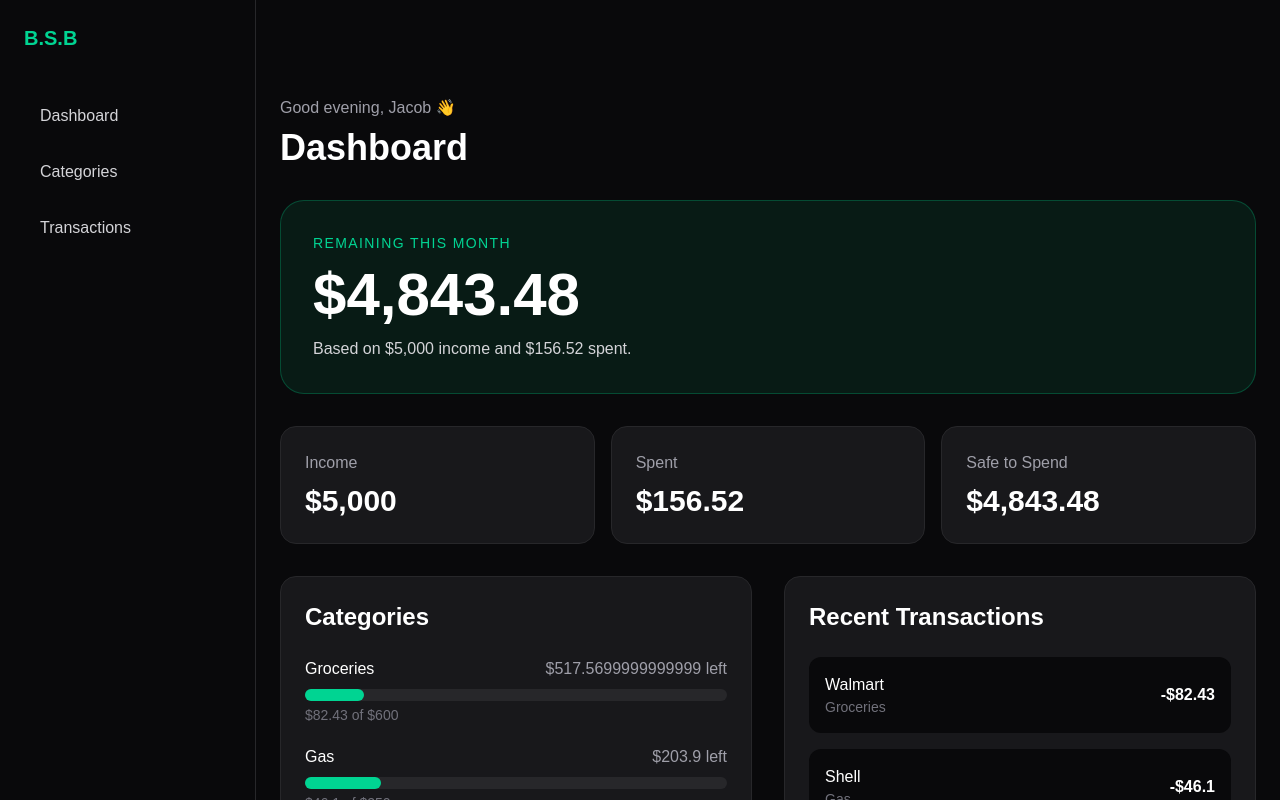
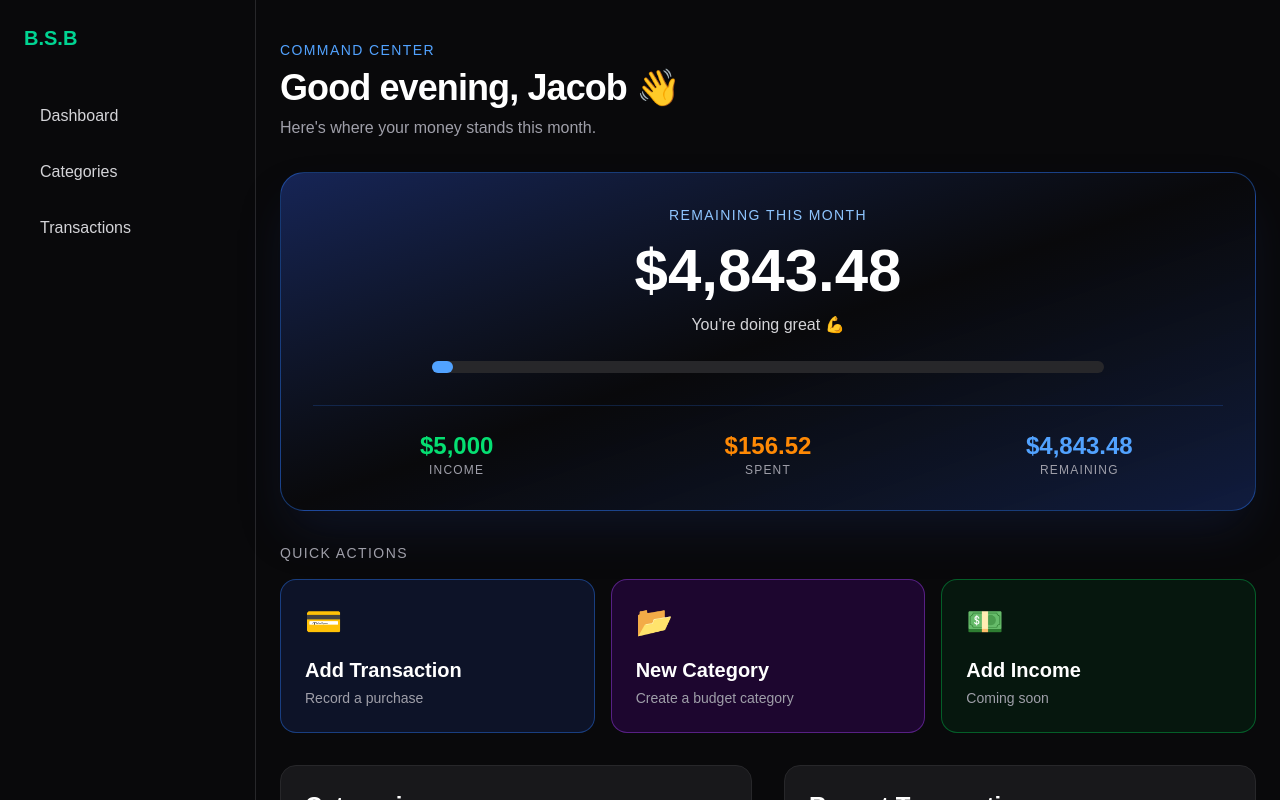
Before and after one commit to jacobaybee-rgb/budget-app, a Next.js app: page /dashboard in a window 1280 px wide. Shown: the top 800 px of the page. Built offline with nearby package versions, Linux system fonts and the light colour scheme.

Commit message:
Changing dashboard and polishing it

```diff
--- a/app/dashboard/categories/page.tsx
+++ b/app/dashboard/categories/page.tsx
@@ -1,9 +1,8 @@
 "use client";
 
-import AppSidebar from "@/components/AppSidebar";
 import { useBudget } from "@/context/BudgetContext";
 import { useState } from "react";
-import MobileNav from "@/components/MobileNav";
+import AppLayout from "@/components/AppLayout";
 
 export default function CategoriesPage() {
   const { categories, addCategory } = useBudget();
@@ -47,10 +46,7 @@ setName("");
 setBudget("");
   }
   return (
-    <main className="flex min-h-screen bg-zinc-950 text-white">
-      <AppSidebar />
-
-      <section className="flex-1 px-6 py-24">
+    <AppLayout>
         <h1 className="text-4xl font-bold">Categories</h1>
         <p className="mt-2 text-zinc-400">
           Create and manage your budget categories.
@@ -101,8 +97,6 @@ setBudget("");
             </div>
           ))}
         </div>
-      </section>
-      <MobileNav />
-    </main>
+    </AppLayout>
   );
 }
--- a/app/dashboard/page.tsx
+++ b/app/dashboard/page.tsx
@@ -1,11 +1,9 @@
 "use client";
 
 import { useBudget } from "@/context/BudgetContext";
-import SummaryCard from "@/components/SummaryCard";
 import CategoryList from "@/components/CategoryList";
 import TransactionList from "@/components/TransactionList";
-import AppSidebar from "@/components/AppSidebar";
-import MobileNav from "@/components/MobileNav";
+import AppLayout from "@/components/AppLayout";
 
 export default function Dashboard() {
   const { categories, transactions } = useBudget();
@@ -19,36 +17,112 @@ export default function Dashboard() {
 
   const remaining = income - spent;
   return (
-    <main className="flex min-h-screen bg-zinc-950 text-white">
-      <AppSidebar />
-
-      <section className="flex-1 px-6 py-24">
-        <p className="text-zinc-400">Good evening, Jacob 👋</p>
-
-        <h1 className="mt-2 text-4xl font-bold">Dashboard</h1>
-
-        <div className="mt-8 rounded-3xl border border-emerald-500/30 bg-emerald-500/10 p-8">
-          <p className="text-sm uppercase tracking-widest text-emerald-400">
-            Remaining This Month
+    <AppLayout>
+      <div className="flex flex-col gap-8">
+        <div>
+          <p className="text-sm uppercase tracking-widest text-blue-400">
+            Command Center
           </p>
-          <p className="mt-3 text-6xl font-bold">${remaining.toLocaleString()}</p>
-          <p className="mt-3 text-zinc-300">
-            Based on ${income.toLocaleString()} income and ${spent.toLocaleString()} spent.
+          <h1 className="mt-2 text-4xl font-bold tracking-tight">
+            Good evening, Jacob 👋
+          </h1>
+          <p className="mt-2 text-zinc-400">
+            Here&apos;s where your money stands this month.
           </p>
         </div>
 
-        <div className="mt-8 grid gap-4 md:grid-cols-3">
-            <SummaryCard label="Income" value={`$${income.toLocaleString()}`} />
-            <SummaryCard label="Spent" value={`$${spent.toLocaleString()}`} />
-            <SummaryCard label="Safe to Spend" value={`$${remaining.toLocaleString()}`} />
+        <section className="rounded-3xl border border-blue-500/40 bg-gradient-to-br from-blue-950 via-zinc-950 to-blue-900/40 p-8 shadow-2xl shadow-blue-950/40">
+          <div className="text-center">
+            <p className="text-sm uppercase tracking-widest text-blue-300">
+              Remaining This Month
+            </p>
+
+            <p className="mt-4 text-6xl font-bold">
+              ${remaining.toLocaleString()}
+            </p>
+
+            <p className="mt-3 text-zinc-300">
+              You&apos;re doing great 💪
+            </p>
+          </div>
+
+          <div className="mx-auto mt-6 h-3 max-w-2xl rounded-full bg-zinc-800">
+            <div
+              className="h-3 rounded-full bg-blue-400 transition-all duration-700"
+              style={{ width: `${Math.min((spent / income) * 100, 100)}%` }}
+            />
+          </div>
+
+          <div className="mt-8 grid gap-6 border-t border-blue-500/20 pt-6 text-center md:grid-cols-3">
+            <div>
+              <p className="text-2xl font-bold text-green-400">
+                ${income.toLocaleString()}
+              </p>
+              <p className="text-xs uppercase tracking-widest text-zinc-400">
+                Income
+              </p>
+            </div>
+
+            <div>
+              <p className="text-2xl font-bold text-orange-400">
+                ${spent.toLocaleString()}
+              </p>
+              <p className="text-xs uppercase tracking-widest text-zinc-400">
+                Spent
+              </p>
+            </div>
+
+            <div>
+              <p className="text-2xl font-bold text-blue-400">
+                ${remaining.toLocaleString()}
+              </p>
+              <p className="text-xs uppercase tracking-widest text-zinc-400">
+                Remaining
+              </p>
+            </div>
+          </div>
+        </section>
+
+        <div>
+          <p className="text-sm uppercase tracking-widest text-zinc-400">
+            Quick Actions
+          </p>
+
+          <div className="mt-4 grid gap-4 md:grid-cols-3">
+            <a
+              href="/dashboard/transactions"
+              className="rounded-2xl border border-blue-500/40 bg-blue-950/40 p-6 transition hover:-translate-y-1 hover:bg-blue-900/50"
+            >
+              <p className="text-3xl">💳</p>
+              <h3 className="mt-4 text-xl font-bold">Add Transaction</h3>
+              <p className="mt-1 text-sm text-zinc-400">Record a purchase</p>
+            </a>
+
+            <a
+              href="/dashboard/categories"
+              className="rounded-2xl border border-purple-500/40 bg-purple-950/40 p-6 transition hover:-translate-y-1 hover:bg-purple-900/50"
+            >
+              <p className="text-3xl">📂</p>
+              <h3 className="mt-4 text-xl font-bold">New Category</h3>
+              <p className="mt-1 text-sm text-zinc-400">Create a budget category</p>
+            </a>
+
+            <a
+              href="#"
+              className="rounded-2xl border border-green-500/40 bg-green-950/40 p-6 transition hover:-translate-y-1 hover:bg-green-900/50"
+            >
+              <p className="text-3xl">💵</p>
+              <h3 className="mt-4 text-xl font-bold">Add Income</h3>
+              <p className="mt-1 text-sm text-zinc-400">Coming soon</p>
+            </a>
+          </div>
         </div>
 
-       <div className="mt-8 grid gap-8 lg:grid-cols-2">
+        <div className="grid gap-8 lg:grid-cols-2">
           <CategoryList categories={categories} transactions={transactions} />
           <TransactionList transactions={transactions} />
         </div>
-      </section>
-      <MobileNav />
-    </main>
+      </div>
+    </AppLayout>
   );
 }
--- a/app/dashboard/transactions/page.tsx
+++ b/app/dashboard/transactions/page.tsx
@@ -1,9 +1,8 @@
 "use client";
 
-import AppSidebar from "@/components/AppSidebar";
 import { useBudget } from "@/context/BudgetContext";
 import { useState } from "react";
-import MobileNav from "@/components/MobileNav";
+import AppLayout from "@/components/AppLayout";
 
 export default function TransactionsPage() {
   const { categories, transactions, addTransaction } = useBudget();
@@ -45,10 +44,7 @@ export default function TransactionsPage() {
   }
 
   return (
-    <main className="flex min-h-screen bg-zinc-950 text-white">
-      <AppSidebar />
-
-      <section className="flex-1 px-6 py-24">
+    <AppLayout>
         <h1 className="text-4xl font-bold">Transactions</h1>
         <p className="mt-2 text-zinc-400">
           Add and review your spending.
@@ -118,8 +114,6 @@ export default function TransactionsPage() {
             </div>
           ))}
         </div>
-      </section>
-      <MobileNav />
-    </main>
+    </AppLayout>
   );
 }
--- /dev/null
+++ b/components/AppLayout.tsx
@@ -0,0 +1,20 @@
+import AppSidebar from "@/components/AppSidebar";
+import MobileNav from "@/components/MobileNav";
+
+type AppLayoutProps = {
+  children: React.ReactNode;
+};
+
+export default function AppLayout({ children }: AppLayoutProps) {
+  return (
+    <main className="flex min-h-screen bg-zinc-950 text-white">
+      <AppSidebar />
+
+      <section className="flex-1 px-6 py-10 pb-24">
+        {children}
+      </section>
+
+      <MobileNav />
+    </main>
+  );
+}
```
